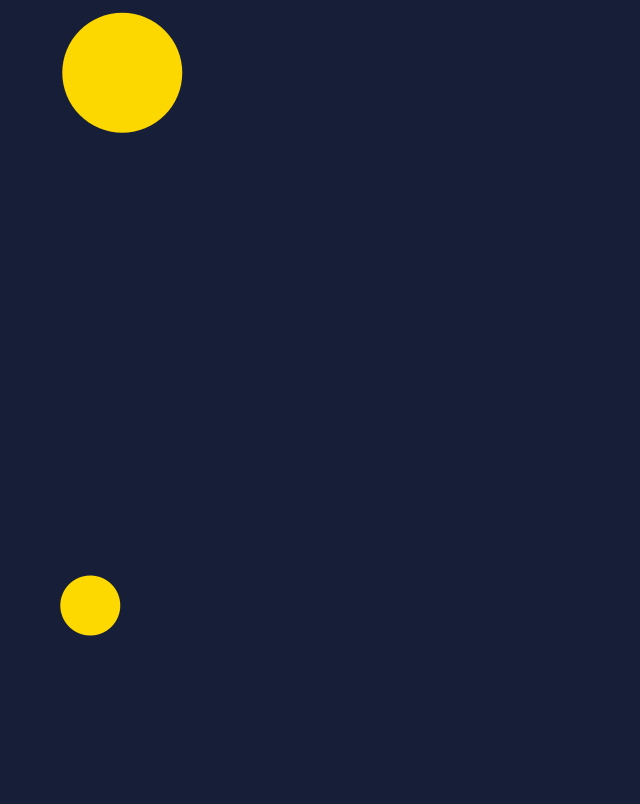
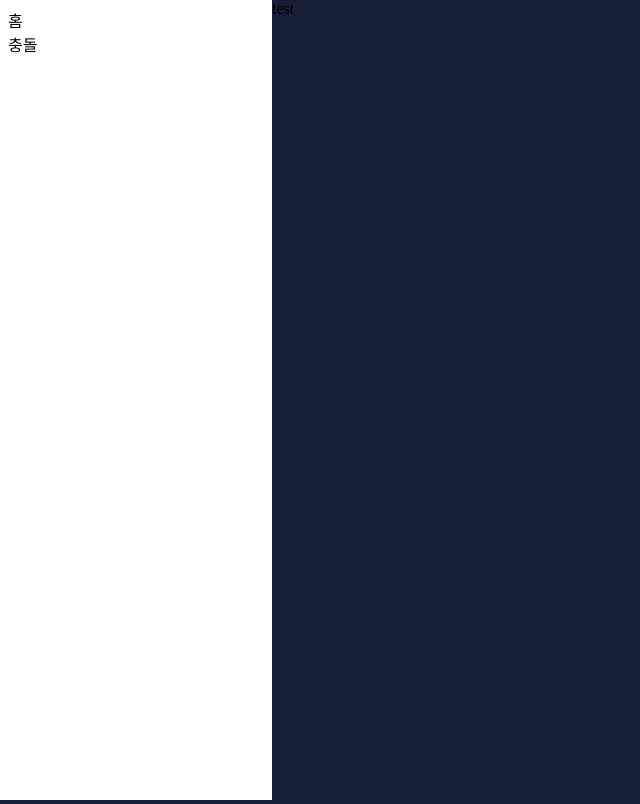
Before and after one commit to ParkBeomMin/Interactive, a website built with Vite: page index.html in a window 1280 px wide. Shown: the whole page, without its empty margins (0-640 px from the left). Built offline with nearby package versions, Linux system fonts and the light colour scheme.

Commit message:
프로젝트 틀 잡는중

```diff
--- a/app.js
+++ b/app.js
@@ -1,41 +1,59 @@
-import { Ball } from "./Ball";
+import { Ball } from "./src/component/Ball";
 import { BounceBall } from "./src/BounceBall";
+import { Route } from "./src/route";
 
-class App {
-    constructor() {
-        this.canvas = document.createElement('canvas');
-        this.ctx = this.canvas.getContext('2d');
+const App = () => {
+    const $app = document.querySelector('#app');
+    const { changeUrl } = Route($app);
 
-        document.body.appendChild(this.canvas);
-
-        window.addEventListener('resize', this.resize.bind(this), false);
-        this.resize();
-
-        this.ball = new Ball(this.stageWidth, this.stageHeight, 60, 5)
-
-        this.bounceBall = new BounceBall(this.stageWidth, this.stageHeight, 30, 5)
-
-        window.requestAnimationFrame(this.animate.bind(this));
+    const init = () => {
+        changeUrl();
+        window.addEventListener("popstate", () => {
+            changeUrl(window.location.pathname);
+        });
     }
 
-    resize() {
-        this.stageWidth = document.body.clientWidth;
-        this.stageHeight = document.body.clientHeight;
-
-        this.canvas.width = this.stageWidth * 2;
-        this.canvas.height = this.stageHeight * 2;
-        this.ctx.scale(2, 2);
-    }
-
-    animate(t) {
-        window.requestAnimationFrame(this.animate.bind(this));
-
-        this.ctx.clearRect(0, 0, this.stageWidth, this.stageHeight);
-        this.ball.draw(this.ctx, this.stageWidth, this.stageHeight);
-        this.bounceBall.draw(this.ctx, this.stageWidth, this.stageHeight);
-    }
+    return { init }
 }
 
+// class App {
+//     constructor() {
+//         this.$app
+//         const {route, chan} = Route()
+
+//         this.canvas = document.createElement('canvas');
+//         this.ctx = this.canvas.getContext('2d');
+
+//         document.body.appendChild(this.canvas);
+
+//         window.addEventListener('resize', this.resize.bind(this), false);
+//         this.resize();
+
+//         this.ball = new Ball(this.stageWidth, this.stageHeight, 60, 5)
+
+//         this.bounceBall = new BounceBall(this.stageWidth, this.stageHeight, 30, 5)
+
+//         window.requestAnimationFrame(this.animate.bind(this));
+//     }
+
+//     resize() {
+//         this.stageWidth = document.body.clientWidth;
+//         this.stageHeight = document.body.clientHeight;
+
+//         this.canvas.width = this.stageWidth * 2;
+//         this.canvas.height = this.stageHeight * 2;
+//         this.ctx.scale(2, 2);
+//     }
+
+//     animate(t) {
+//         window.requestAnimationFrame(this.animate.bind(this));
+
+//         this.ctx.clearRect(0, 0, this.stageWidth, this.stageHeight);
+//         this.ball.draw(this.ctx, this.stageWidth, this.stageHeight);
+//         this.bounceBall.draw(this.ctx, this.stageWidth, this.stageHeight);
+//     }
+// }
+
 window.onload = () => {
-    new App();
+    App().init();
 }
--- a/index.html
+++ b/index.html
@@ -7,7 +7,7 @@
     <link rel="stylesheet" type="text/css" href="style.css"/>
 </head>
 <body>
-    <script type="module" src="./app.js">
-    </script>
+    <div id="app"></div>
+    <script type="module" src="./app.js"></script>
 </body>
 </html>
--- a/Ball.js
+++ b/src/component/Ball.js
@@ -27,6 +27,12 @@ export class Ball {
         const minY = this.radius;
         const maxY = stageHeight - this.radius;
 
+        console.log('this.x, this.y', this.x, this.y);
+        console.log('minX, maxX', minX, maxX);
+        console.log('minY, maxY', minY, maxY);
+
+
+
         if(this.x <= minX || this.x >= maxX) {
             this.vx *= -1;
             this.x += this.vx;
--- /dev/null
+++ b/src/component/NavBar.js
@@ -0,0 +1,22 @@
+
+export const NavBar = () => {
+    const navList = [{
+        text: '홈',
+        path: '/'
+    }, {
+        text: '충돌',
+        path: '/collision'
+    }]
+
+    const render = () => {
+        return `
+            <nav class="sidebar">
+                <ul>${navList.map((nav) => {
+                    return `<li><nav-link href="${nav.path}">${nav.text}</nav-link></li>`
+                }).join('')}</ul>
+            </nav>
+        `
+    }
+
+    return { render }
+}
--- /dev/null
+++ b/src/element/NavLink.js
@@ -0,0 +1,39 @@
+export class NavLink extends HTMLElement {
+    constructor() {
+        super();
+        this.attachShadow({ mode: 'open' });
+        this.shadowRoot.innerHTML = `
+            <style>
+                a {
+                    text-decoration: none;
+                    color: inherit;
+                    cursor: pointer;
+                }
+            </style>
+            <a><slot></slot></a>
+        `;
+    }
+
+    connectedCallback() {
+        this.shadowRoot.querySelector('a').addEventListener('click', this.onClick.bind(this));
+    }
+
+    disconnectedCallback() {
+        this.shadowRoot.querySelector('a').removeEventListener('click', this.onClick.bind(this));
+    }
+
+    onClick(event) {
+        event.preventDefault();
+        const url = this.getAttribute('href');
+        if (url) {
+            this.dispatchEvent(new CustomEvent('navigate', {
+                detail: { url },
+                bubbles: true,
+                composed: true,
+            }));
+        }
+    }
+}
+
+// 커스텀 엘리먼트 정의
+customElements.define('nav-link', NavLink);
--- /dev/null
+++ b/src/route.js
@@ -0,0 +1,43 @@
+import { Home, Collision } from "./view/index"
+import { NavBar } from "./component/NavBar";
+import { NavLink } from "./element/NavLink";
+
+export const Route = ($app) => {
+    const routes = [{
+        path: '/',
+        component: Home()
+    }, {
+        path: '/collision',
+        component: Collision($app)
+    }];
+
+    const changeUrl = (requestUrl) => {
+        const url = requestUrl || '/';
+        history.pushState(null, null, url);
+        const route = routes.find(route => route.path === url);
+
+        // Clear the app container
+        $app.innerHTML = '';
+
+        // Add NavBar to the app container
+        $app.innerHTML = NavBar().render();
+
+        // Append the route component to the app container
+        if (route && route.component) {
+            const componentContent = route.component.render();
+            if (typeof componentContent === 'string') {
+                $app.innerHTML += componentContent;
+            }
+        } else {
+            $app.innerHTML += '<div>404 Not Found</div>';
+        }
+    };
+
+     // 커스텀 이벤트 'navigate' 리스너
+     document.addEventListener('navigate', (event) => {
+        changeUrl(event.detail.url);
+    });
+
+
+    return { routes, changeUrl }
+}
--- /dev/null
+++ b/src/view/Collision.js
@@ -0,0 +1,46 @@
+
+import { Ball } from "../component/Ball";
+export const Collision = ($app) => {
+    const $canvas = document.createElement('canvas');
+    const ctx = $canvas.getContext('2d');
+    const init = () => {
+        window.addEventListener('resize', resize, false);
+        resize();
+        window.requestAnimationFrame(animate);
+    }
+
+    // document.body.appendChild(this.canvas);
+
+    let stageWidth = 0;
+    let stageHeight = 0;
+
+    const ball = new Ball(stageWidth, stageHeight, 60, 5)
+
+    // const bounceBall = new BounceBall(stageWidth, stageHeight, 30, 5)
+
+
+    const resize = () => {
+        stageWidth = $app.clientWidth;
+        stageHeight = $app.clientHeight;
+        console.log('stageWidth, stageHeight', stageWidth, stageHeight);
+        $canvas.width = stageWidth * 2;
+        $canvas.height = stageHeight * 2;
+        ctx.scale(2, 2);
+    }
+
+    const animate = (t) => {
+        window.requestAnimationFrame(animate);
+
+        ctx.clearRect(0, 0, stageWidth, stageHeight);
+        ball.draw(ctx, stageWidth, stageHeight);
+        // bounceBall.draw(ctx, stageWidth, stageHeight);
+    }
+
+    const render = () => {
+        init();
+        $app.appendChild($canvas);
+        return  //`<div>collision</div>`
+    }
+
+    return {render}
+}
--- /dev/null
+++ b/src/view/Home.js
@@ -0,0 +1,7 @@
+export const Home = () => {
+    const render = () => {
+        return `<div>test</div>`
+    }
+
+    return { render }
+}
--- /dev/null
+++ b/src/view/index.js
@@ -0,0 +1,2 @@
+export { Home } from './Home';
+export { Collision } from './Collision';
--- a/style.css
+++ b/style.css
@@ -4,7 +4,7 @@
     margin: 0;
 }
 
-html, body, canvas {
+html, body, canvas, #app {
     width: 100%;
     height: 100%;
 }
@@ -13,3 +13,13 @@ body {
     overflow: hidden;
     background-color: #161e38;
 }
+
+#app {
+    display: flex;
+}
+
+.sidebar {
+    width: 20%;
+    padding: 8px;
+    background-color: white;
+}
```
